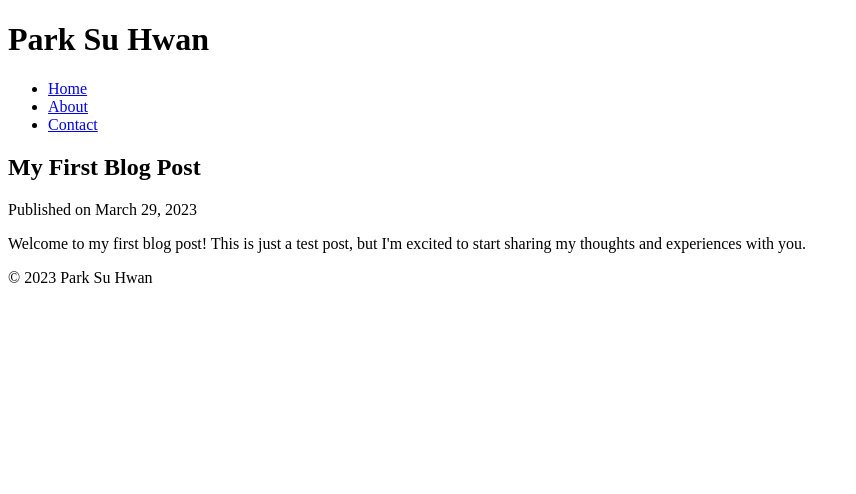
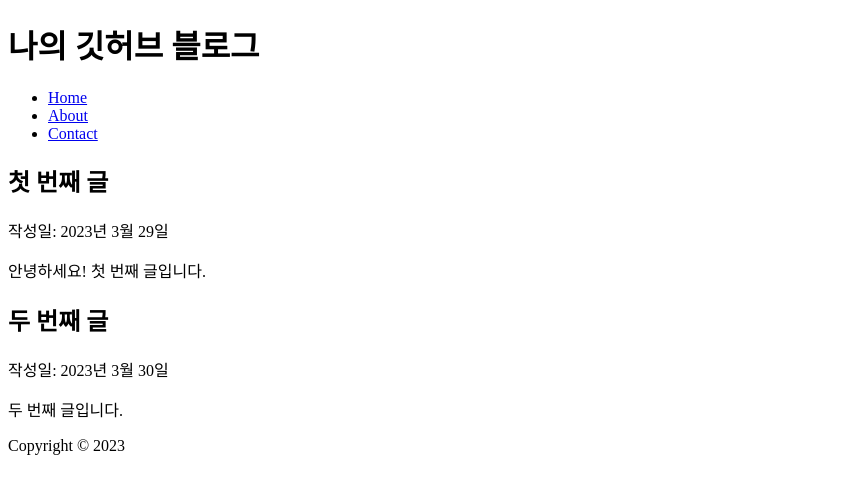
Before and after one commit to Parksuhwan/Parksuhwan.github.io, a plain HTML site: page index.html in a window 1280 px wide. Shown: the whole page, without its empty margins (0-856 px from the left). Drawn offline with Linux system fonts and the light colour scheme.

Commit message:
Update index.html

```diff
--- a/index.html
+++ b/index.html
@@ -1,11 +1,12 @@
 <!DOCTYPE html>
 <html>
 <head>
-    <title>Park Su Hwan</title>
+  <meta charset="UTF-8">
+  <title>나의 깃허브 블로그</title>
 </head>
 <body>
   <header>
-      <h1>Park Su Hwan</h1>
+    <h1>나의 깃허브 블로그</h1>
     <nav>
       <ul>
         <li><a href="#">Home</a></li>
@@ -14,18 +15,27 @@
       </ul>
     </nav>
   </header>
+
   <main>
     <article>
       <header>
-          <h2>My First Blog Post</h2>
-          <p>Published on March 29, 2023</p>
+        <h2>첫 번째 글</h2>
+        <p>작성일: 2023년 3월 29일</p>
       </header>
-        <section>
-          <p>Welcome to my first blog post! This is just a test post, but I'm excited to start sharing my thoughts and experiences with you.</p>
-        </section>
+      <p>안녕하세요! 첫 번째 글입니다.</p>
+    </article>
+
+    <article>
+      <header>
+        <h2>두 번째 글</h2>
+        <p>작성일: 2023년 3월 30일</p>
+      </header>
+      <p>두 번째 글입니다.</p>
     </article>
   </main>
+
   <footer>
-      <p>&copy; 2023 Park Su Hwan</p>
+    <p>Copyright © 2023</p>
   </footer>
 </body>
+</html>
```
Lines whose indentation alone changed are shown as unchanged.
